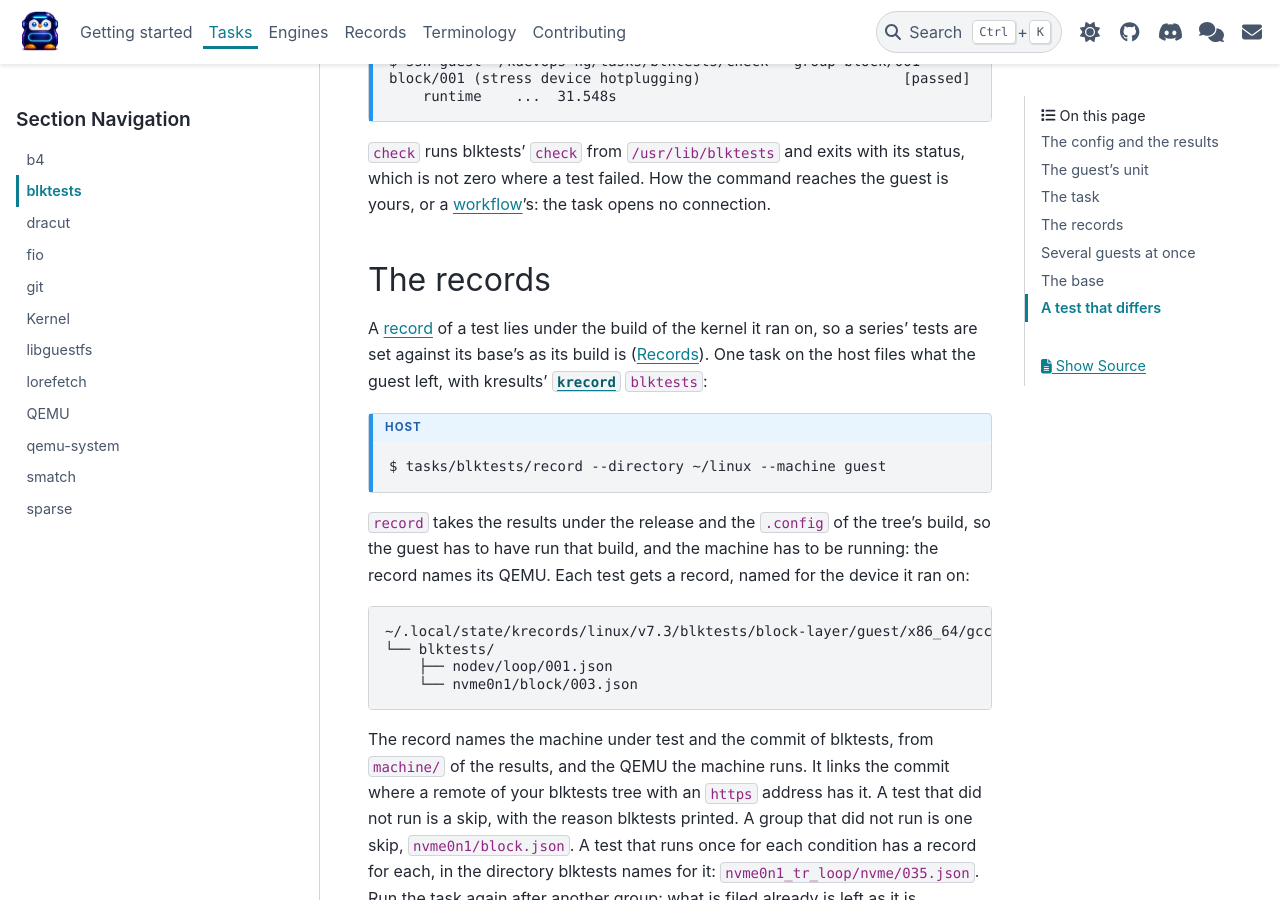
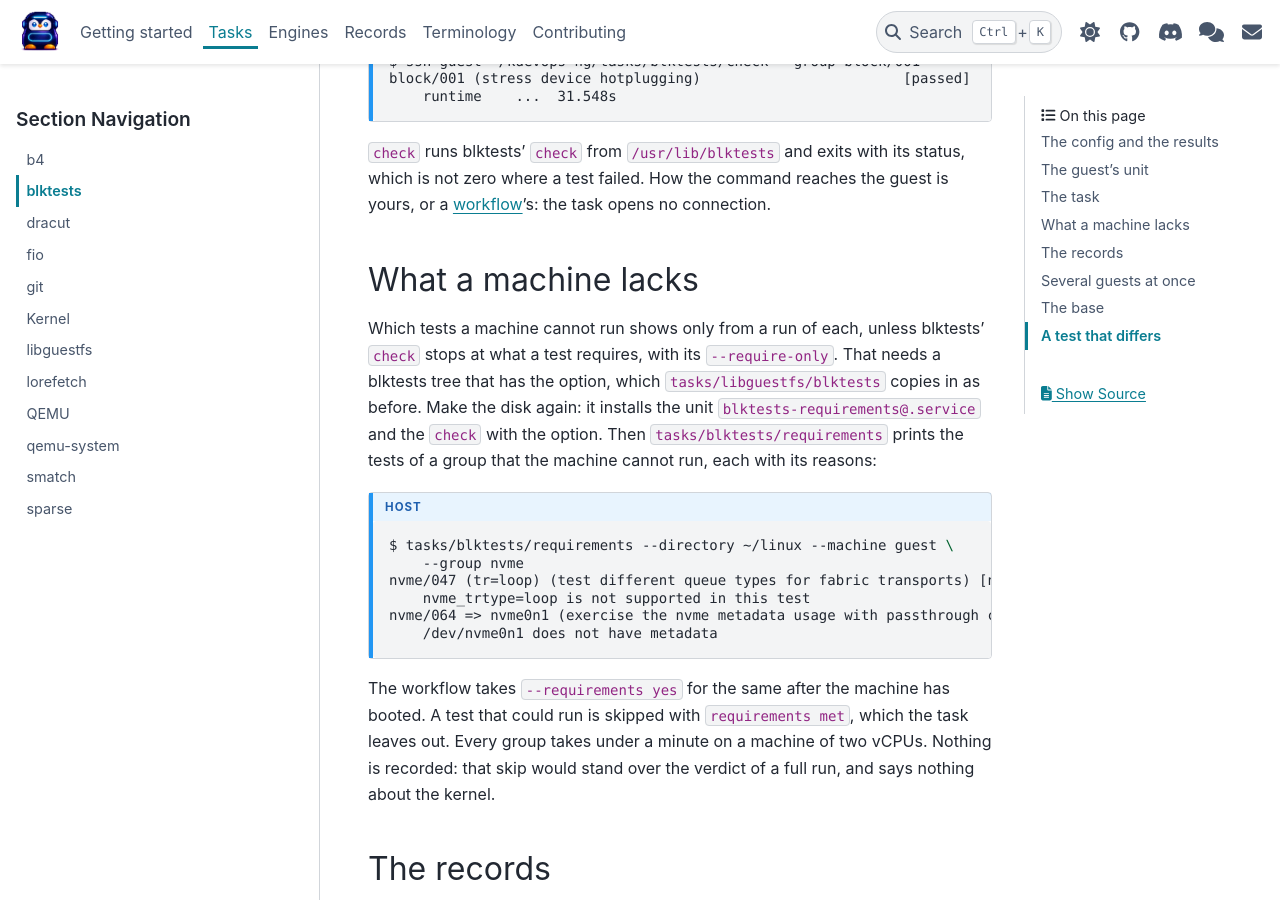
Before and after one commit to linux-kdevops/kdevops-ng, a Sphinx documentation site: the page built from docs/tasks/blktests.rst, in a window 1280 px wide and 900 px high, scrolled down 2525 px. Built offline with Sphinx 7.4.7 and the PyData theme 0.15.4, drawn with Linux system fonts in a browser that asks for light colours.

Commit message:
docs: say how to find what a blktests machine lacks
Signed-off-by: Daniel Gomez <da.gomez@kernel.org>

```diff
--- a/docs/tasks/blktests.rst
+++ b/docs/tasks/blktests.rst
@@ -141,6 +141,37 @@ the checkout is there under the name it has on the host:
 ``/usr/lib/blktests`` and exits with its status, which is not zero
 where a test failed. How the command reaches the guest is yours, or a
 :term:`workflow <Workflow>`'s: the task opens no connection.
+
+What a machine lacks
+====================
+
+Which tests a machine cannot run shows only from a run of each, unless
+blktests' ``check`` stops at what a test requires, with its
+``--require-only``. That needs a blktests tree that has the option,
+which :src:`tasks/libguestfs/blktests` copies in as before. Make the
+disk again: it installs the unit
+:src:`blktests-requirements@.service
+<tasks/libguestfs/files/units/blktests-requirements@.service>`
+and the ``check`` with the option. Then
+:src:`tasks/blktests/requirements` prints the tests of a group that the
+machine cannot run, each with its reasons:
+
+.. code-block:: console
+   :caption: host
+   :class: cmd-host
+
+   $ tasks/blktests/requirements --directory ~/linux --machine guest \
+       --group nvme
+   nvme/047 (tr=loop) (test different queue types for fabric transports) [not run]
+       nvme_trtype=loop is not supported in this test
+   nvme/064 => nvme0n1 (exercise the nvme metadata usage with passthrough commands) [not run]
+       /dev/nvme0n1 does not have metadata
+
+The workflow takes ``--requirements yes`` for the same after the
+machine has booted. A test that could run is skipped with ``requirements
+met``, which the task leaves out. Every group takes under a minute on a
+machine of two vCPUs. Nothing is recorded: that skip would stand over the
+verdict of a full run, and says nothing about the kernel.
 
 The records
 ===========
```
Also changed, not shown: designs/guests.md (+8 -0 lines).
